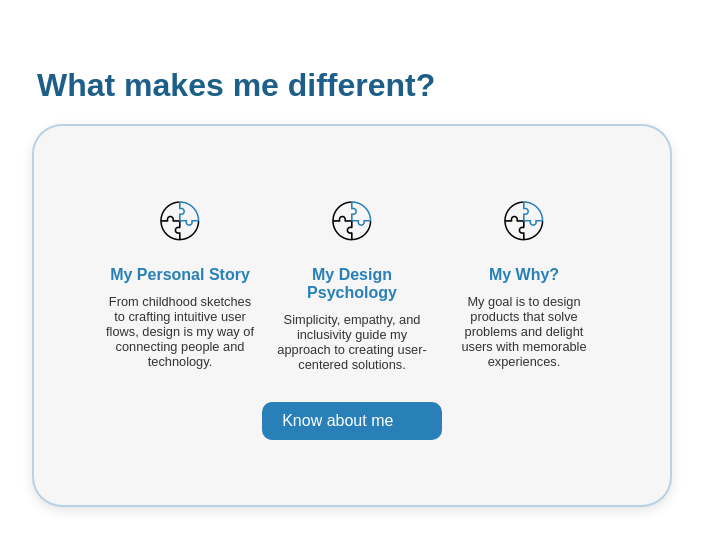
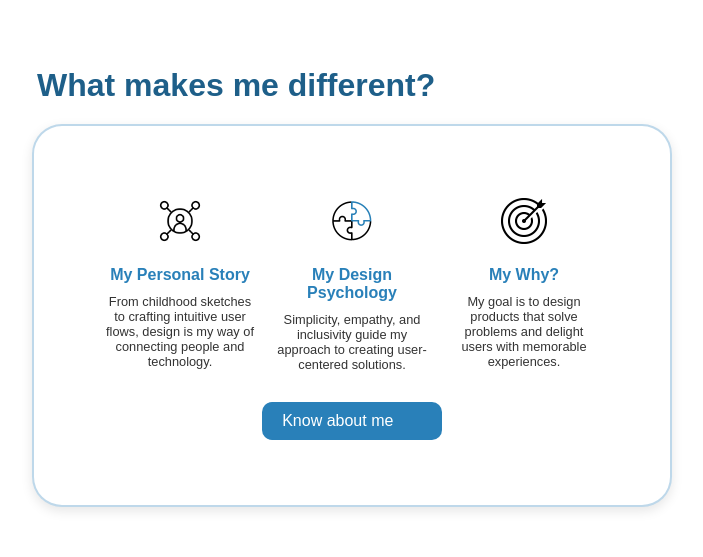
Before and after one commit to tiyasakundu/Janhavi-Namewar-Portfolio, a plain HTML site: page index.html in a window 1280 px wide. Shown: the part 1745-2302 px from the top of the page, without its empty margins (288-991 px from the left). Drawn offline with Linux system fonts and the light colour scheme; a web font is replaced by a local one.

Commit message:
about section home page

```diff
--- a/css/styles.css
+++ b/css/styles.css
@@ -717,7 +717,7 @@ body.scrolled nav {
     display: flex;
     flex-direction: column;
     align-items: center;
-    background-color: #f6f6f6;
+    background-color: white;
     padding: 60px;
     border-radius: 30px;
     border: 2px solid #297fb94d;
--- a/index.html
+++ b/index.html
@@ -223,7 +223,7 @@
                 <div class="about-me-cards">
                     <!-- First Card with GIF -->
                     <div class="about-me-content">
-                        <img src="images\wired-outline-186-puzzle-hover-detach.gif" alt="Personal Story GIF" class="about-me-icon">
+                        <img src="images\social-media.gif" alt="Personal Story GIF" class="about-me-icon">
                         <h2>My Personal Story</h2>
                         <p>From childhood sketches to crafting intuitive user flows, design is my way of connecting people and technology.</p>
                     </div>
@@ -237,7 +237,7 @@
 
                     <!-- Third Card with GIF -->
                     <div class="about-me-content">
-                        <img src="images\wired-outline-186-puzzle-hover-detach.gif" alt="My Why GIF" class="about-me-icon">
+                        <img src="images\icons8-goal.gif" alt="My Why GIF" class="about-me-icon">
                         <h2>My Why?</h2>
                         <p>My goal is to design products that solve problems and delight users with memorable experiences.</p>
                     </div>
```
Also changed, not shown: images/icons8-goal.gif (added), images/social-media.gif (added).
